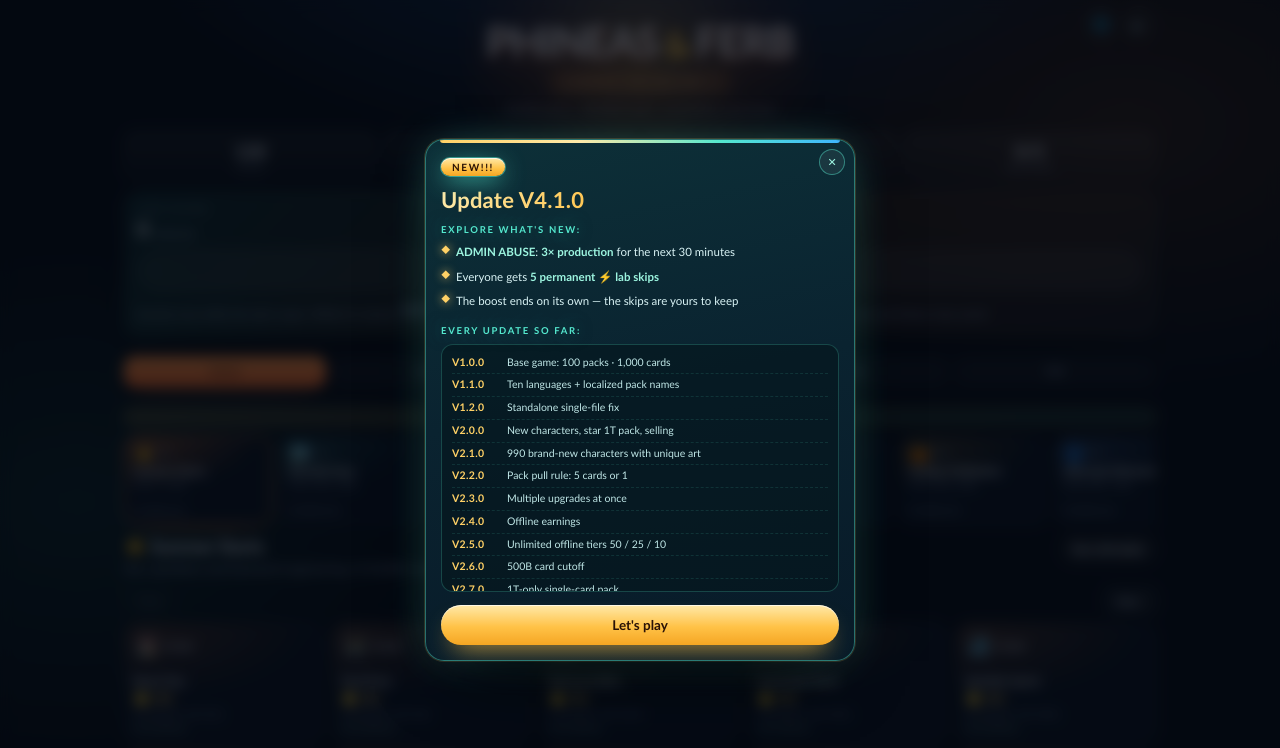
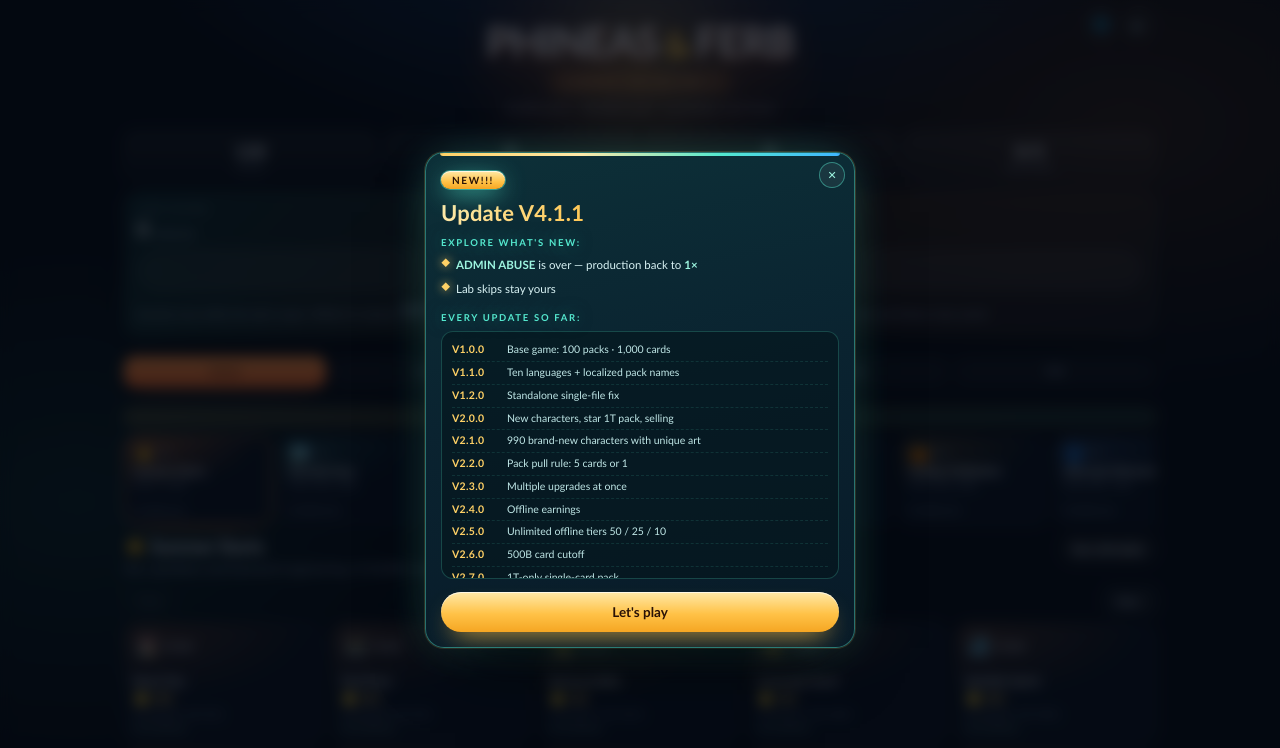
Before and after one commit to alanzwwang/Phineas-Ferb-Collector, a plain HTML site: page index.html in a window 1280 px wide. Shown: the top 748 px of the page. Drawn offline with Linux system fonts and the light colour scheme.

Commit message:
v4.1.1: end admin abuse boost

```diff
--- a/index.html
+++ b/index.html
@@ -588,11 +588,11 @@ const MAX_EQ = 5;
 const KEY = 'pf_summer_collector_v2';
 /* release version + what this build adds (bump both on every update)
    every release uses a three-part number: major.feature.patch */
-const VERSION = '4.1.0';
-/* ADMIN ABUSE event: 3x production for 30 minutes, then it expires by itself */
+const VERSION = '4.1.1';
+/* ADMIN ABUSE event: ended in 4.1.1 — production is back to 1x */
 const BOOST_MULT = 3;
 const BOOST_START = 1795470996069;
-const BOOST_END = BOOST_START + 30 * 60 * 1000;
+const BOOST_END = 0;
 const boostActive = () => { const t = Date.now(); return t >= BOOST_START && t < BOOST_END; };
 const boostMult = () => (boostActive() ? BOOST_MULT : 1);
 const boostLeftMs = () => Math.max(0, BOOST_END - Date.now());
@@ -615,12 +615,12 @@ const RELEASES = [
   ['3.1.2', 'Full update history in this card'],
   ['4.0.0', '10,000 packs · 100,000 new characters · quintillion prices'],
   ['4.0.1', 'All 10,000 packs renamed'],
-  ['4.1.0', 'Admin abuse: 3x production for 30 min + 5 lab skips']
+  ['4.1.0', 'Admin abuse: 3x production for 30 min + 5 lab skips'],
+  ['4.1.1', 'Admin abuse ended — production back to 1x'],
 ];
 const WHATS_NEW = [
-  '<b>ADMIN ABUSE</b>: <b>3× production</b> for the next 30 minutes',
-  'Everyone gets <b>5 permanent ⚡ lab skips</b>',
-  'The boost ends on its own — the skips are yours to keep'
+  '<b>ADMIN ABUSE</b> is over — production back to <b>1×</b>',
+  'Lab skips stay yours'
 ];
 const INK = '#121a2c';
 
```
